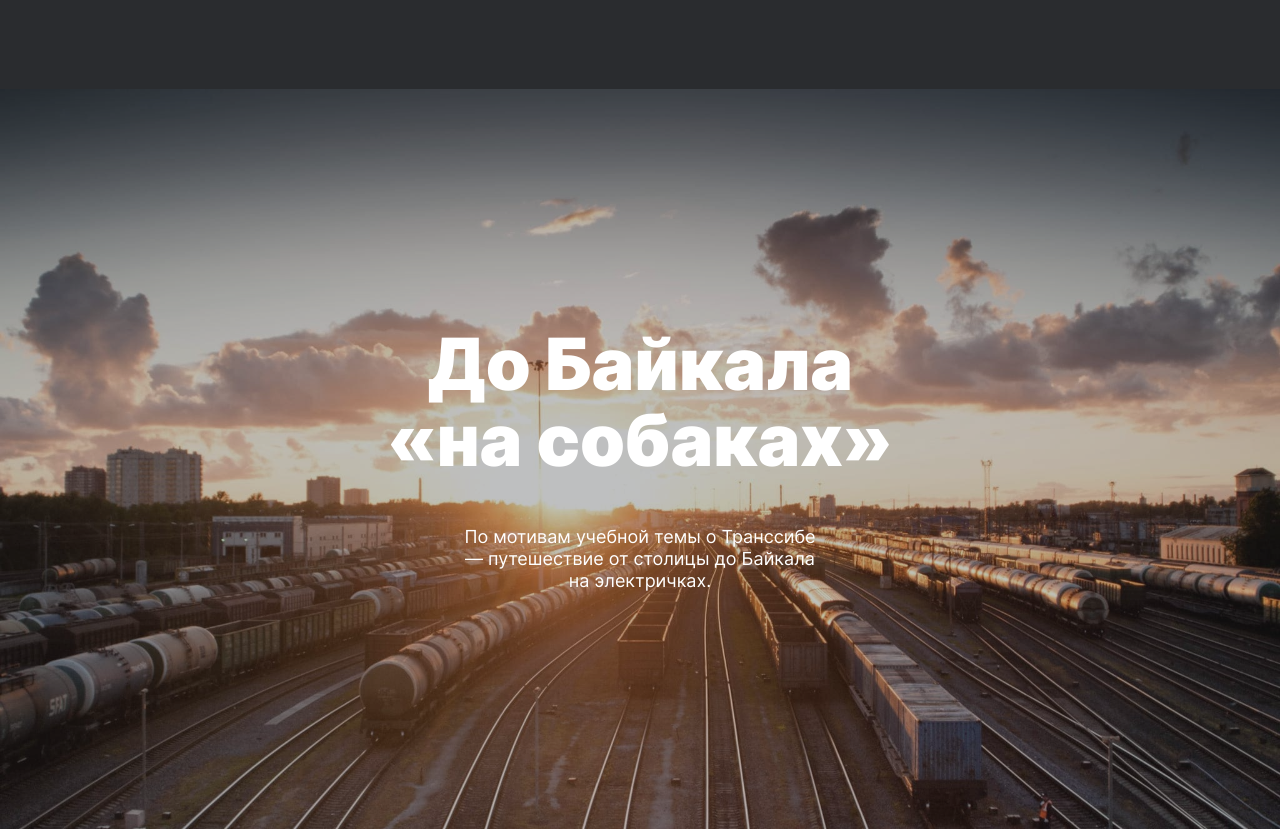
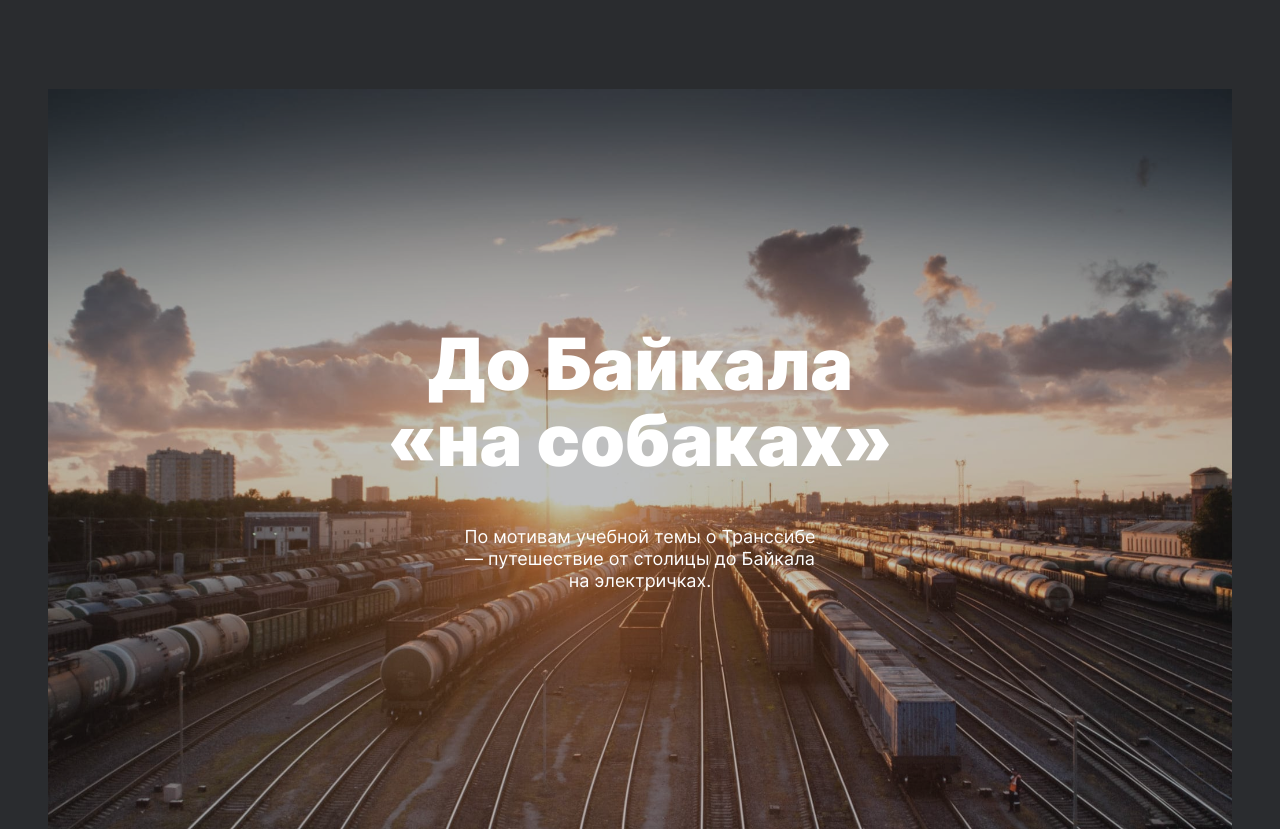
Before and after one commit to psychoHAHA/russian-travel, a plain HTML site: page index.html in a window 1280 px wide. Shown: the part 5909-6738 px from the top of the page. Drawn offline with Linux system fonts and the light colour scheme; a web font is replaced by a local one.

Commit message:
secooond iteration

```diff
--- a/blocks/cover/__link/cover__link.css
+++ b/blocks/cover/__link/cover__link.css
@@ -44,5 +44,7 @@
 @media screen and (min-width: 1280px) {
   .cover__link {
     min-height: 740px;
+    width: 1184px;
+    margin: 0 auto;
   }
 }
```
Also changed, not shown: blocks/cover/cover.css (line endings or trailing spaces).
